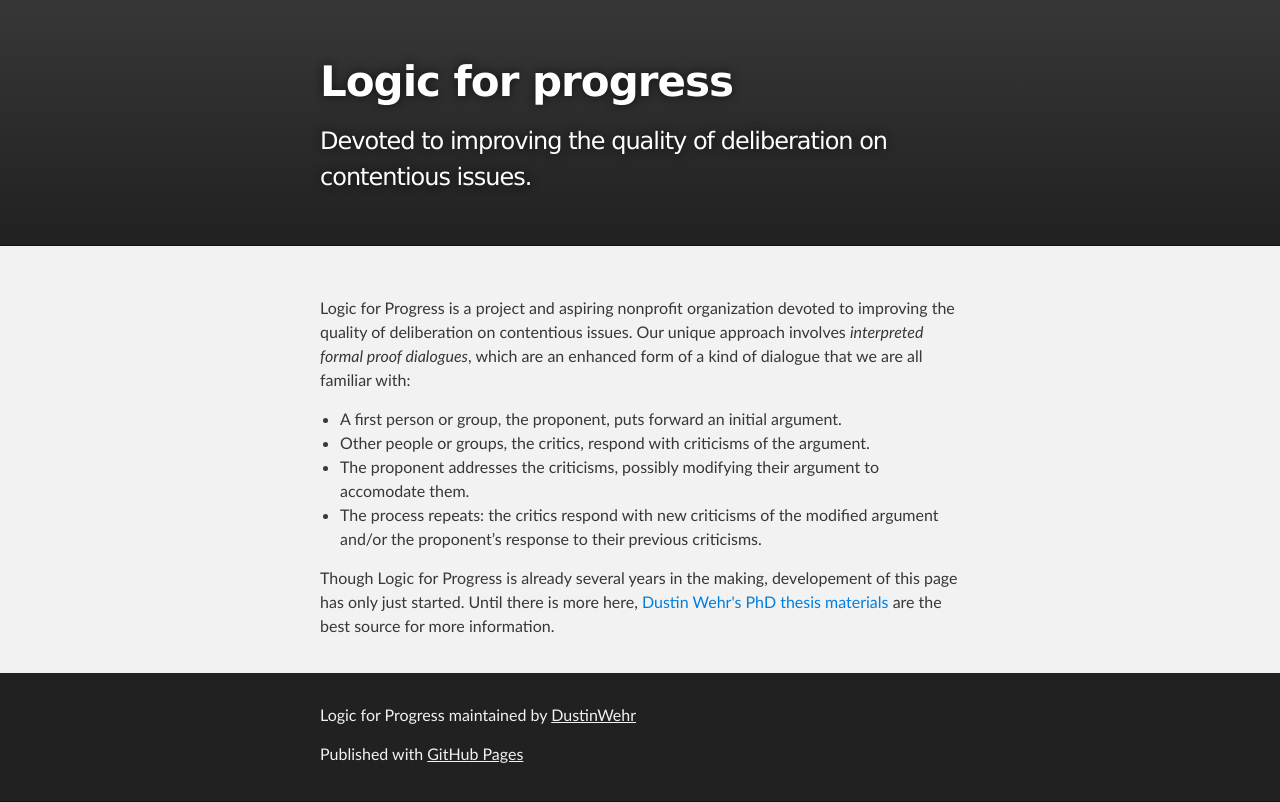
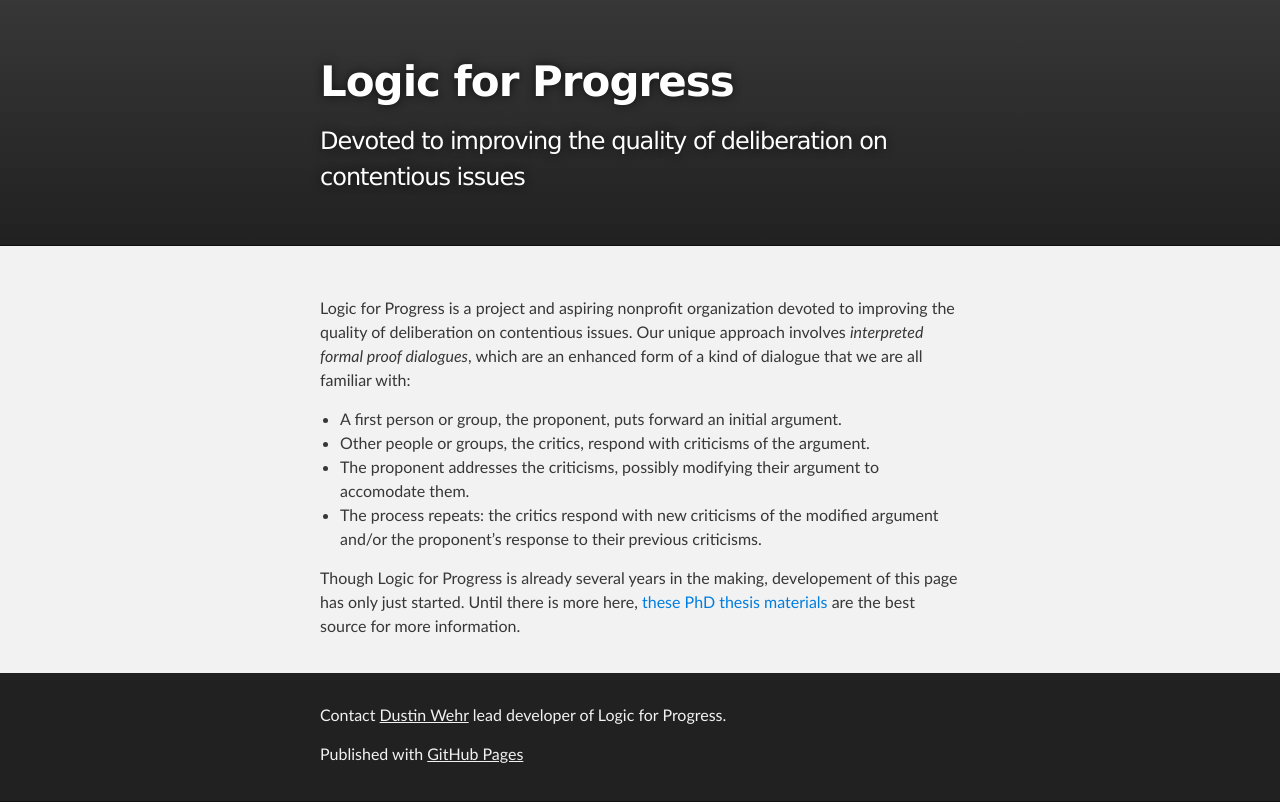
Before and after one commit to DustinWehr/logic-for-progress, a plain HTML site: page index.html in a window 1280 px wide. Drawn offline with Linux system fonts and the light colour scheme.

Commit message:
correct u of t URL and other style changes

```diff
--- a/index.html
+++ b/index.html
@@ -17,8 +17,8 @@
 		<header class="inner">
 			<!-- <a id="forkme_banner" href="https://github.com/DustinWehr/logic-for-progress">View on GitHub</a> -->
 
-			<h1 id="project_title">Logic for progress</h1>
-			<h2 id="project_tagline">Devoted to improving the quality of deliberation on contentious issues.</h2>
+			<h1 id="project_title">Logic for Progress</h1>
+			<h2 id="project_tagline">Devoted to improving the quality of deliberation on contentious issues</h2>
 
 <!--             <section id="downloads">
               <a class="zip_download_link" href="https://github.com/DustinWehr/logic-for-progress/zipball/master">Download this project as a .zip file</a>
@@ -42,7 +42,7 @@
 		<li>The process repeats: the critics respond with new criticisms of the modified argument and/or the proponent’s response to their previous criticisms.</li>
 	</ul>
 
-	<p> Though Logic for Progress is already several years in the making, developement of this page has only just started. Until there is more here, <a href="http://cs.toronto.edu/~wehr/thesis/thesis/index.html">Dustin Wehr's PhD thesis materials</a> are the best source for more information.</p>
+	<p> Though Logic for Progress is already several years in the making, developement of this page has only just started. Until there is more here, <a href="http://cs.toronto.edu/~wehr/thesis/index.html">these PhD thesis materials</a> are the best source for more information.</p>
 </section>
 
 
@@ -51,7 +51,10 @@
 <!-- FOOTER  -->
 <div id="footer_wrap" class="outer">
 	<footer class="inner">
-		<p class="copyright">Logic for Progress maintained by <a href="https://github.com/DustinWehr">DustinWehr</a></p>
+		<p class="copyright">
+		Contact <a href="mailto:dustin.wehr@gmail.com?Subject=[LFP]%20Customize%20subject%20or%20leave%20as-is,%20but%20keep%20%27[LFP]%27" target="_top">Dustin Wehr</a> lead developer of Logic for Progress.
+		</p>
+		<!-- <p class="copyright">Logic for Progress maintained by <a href="https://github.com/DustinWehr">DustinWehr</a></p> -->
 		<p>Published with <a href="https://pages.github.com">GitHub Pages</a></p>
 	</footer>
 </div>
```
